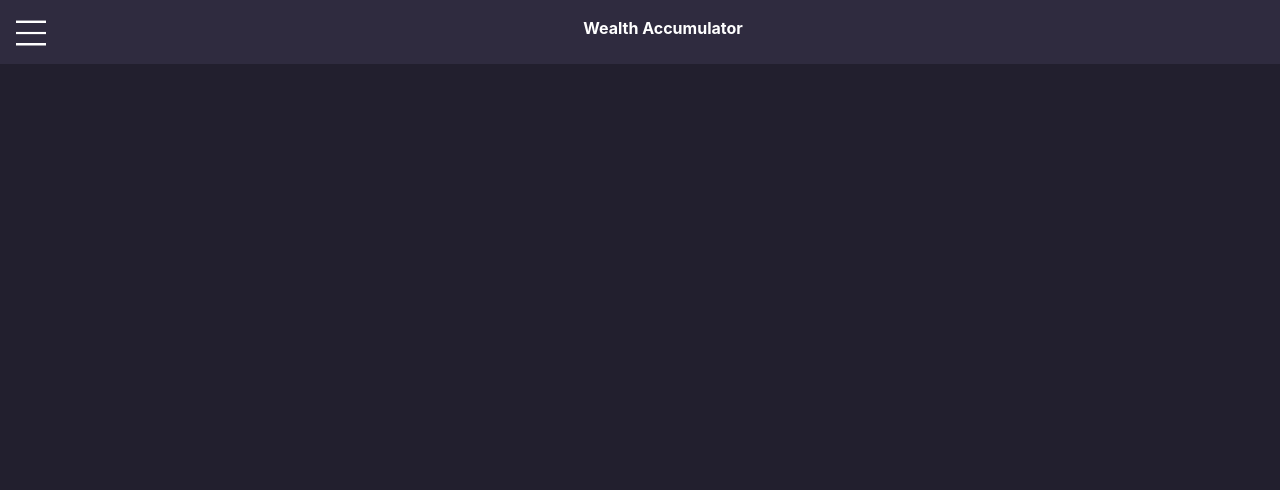
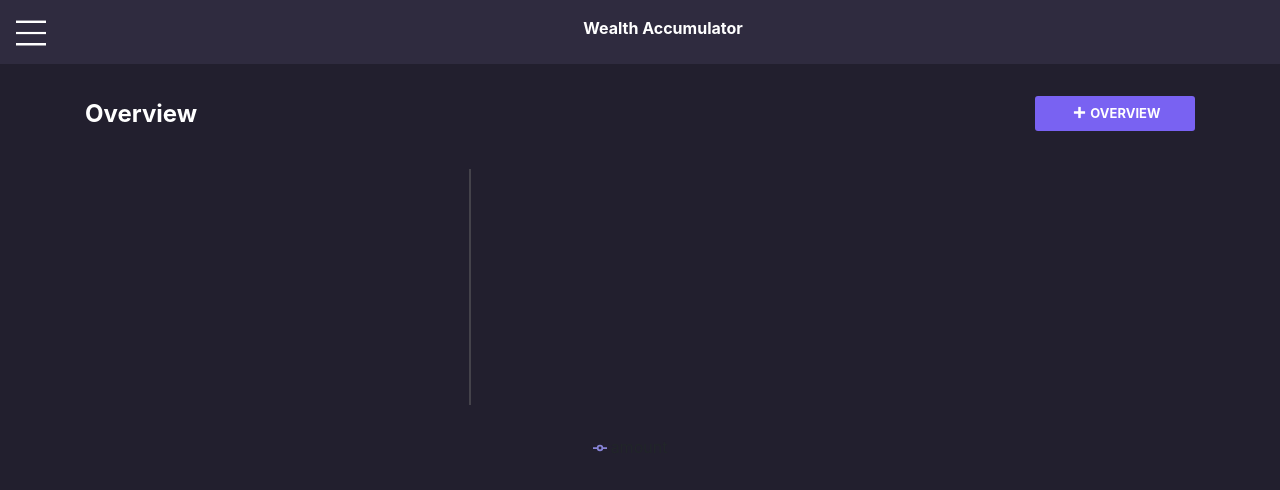
Before and after one commit to gandh99/Wealth-Accumulator, a React (Create React App) app: page /overview in a window 1280 px wide. Shown: the top 490 px of the page. Built offline with nearby package versions, Linux system fonts and the light colour scheme.

Commit message:
Added some preliminary functions to generate chart data based on expenses object submitted

```diff
--- a/package.json
+++ b/package.json
@@ -10,7 +10,8 @@
     "react-bootstrap": "^1.0.0-beta.17",
     "react-dom": "^16.13.0",
     "react-router-dom": "^5.1.2",
-    "react-scripts": "3.4.0"
+    "react-scripts": "3.4.0",
+    "recharts": "^1.8.5"
   },
   "scripts": {
     "start": "react-scripts start",
--- a/src/App.js
+++ b/src/App.js
@@ -34,7 +34,9 @@ class App extends Component {
           />
           <Switch>
             <Route path="/overview">
-              <Overview />
+              <Overview
+                expenses={this.state.expenses}
+              />
             </Route>
             <Route path="/expenses">
               <Expenses
--- a/src/components/Container.js
+++ b/src/components/Container.js
@@ -7,6 +7,7 @@ export default function Container(props) {
             {props.utilityBar}
             {props.modal}
             {props.cardContainer}
+            {props.chartContainer}
         </div>
     )
 }
--- a/src/expenses/Expenses.js
+++ b/src/expenses/Expenses.js
@@ -11,7 +11,6 @@ import AddExpensesModal from './AddExpenseModal'
 
 export default function Expenses(props) {
     const [showModal, setShowModal] = React.useState(false)
-    // const [expenses, setExpenses] = React.useState([])
     const [expenses, setExpenses] = React.useState(props.expenses)
 
     return (
--- /dev/null
+++ b/src/overview/ChartContainer.js
@@ -0,0 +1,61 @@
+import React from 'react'
+import {
+    LineChart, Line, XAxis, YAxis, CartesianGrid, Tooltip, Legend,
+} from 'recharts'
+
+export default function ChartContainer(props) {
+    let data = generateExpenseData(props.expenses)
+    return (
+        <LineChart
+            width={500}
+            height={300}
+            data={data}
+            margin={{
+                top: 5, right: 30, left: 20, bottom: 5,
+            }}
+        >
+            {/* <CartesianGrid strokeDasharray="0 0" /> */}
+            <XAxis dataKey="year" />
+            <YAxis />
+            <Tooltip />
+            <Legend />
+            <Line type="monotone" dataKey="amount" stroke="#8884d8" activeDot={{ r: 8 }} />
+            {/* <Line type="monotone" dataKey="uv" stroke="#82ca9d" /> */}
+        </LineChart>
+    )
+}
+
+function generateExpenseData(expense) {
+    if (!expense || expense.length <= 0) return
+    let testExpense = expense[0]
+    let {
+        expenseAmount, expenseFrequency, expensePercentageChange, expensePercentageChangeFrequency
+    } = testExpense
+
+    // Convert to number
+    expenseAmount = Number(expenseAmount)
+    expensePercentageChange = Number(expensePercentageChange)
+
+    let data = []
+    let years = 10
+    let currentAmount = expenseAmount
+    let numOfExpensesPerYear = convertFrequencyToQuantityPerYear(expenseFrequency)
+    for (let i = 0; i <= years; i++) {
+        data.push({
+            year: i,
+            amount: currentAmount * numOfExpensesPerYear
+        })
+        currentAmount += currentAmount * (expensePercentageChange / 100)
+    }
+
+    return data
+}
+
+function convertFrequencyToQuantityPerYear(frequency) {
+    const frequencyToQuantityPerYear = {
+        month: 12,
+        year: 1
+    }
+
+    return frequencyToQuantityPerYear[frequency]
+}
--- a/src/overview/Overview.js
+++ b/src/overview/Overview.js
@@ -1,12 +1,34 @@
 import React from 'react'
 import { Button } from 'react-bootstrap'
+import Container from '../components/Container'
+import UtilityBar from '../components/UtilityBar'
+import ButtonGroup from '../components/ButtonGroup'
+import AddButton from '../components/AddButton'
+import ChartContainer from './ChartContainer'
 
-export default function Overview() {
+export default function Overview(props) {
     return (
-        <div className='canvas'>
-            <div className='canvas-container'>
-
-            </div>
-        </div>
+        <Container
+            utilityBar={
+                <UtilityBar
+                    pageTitle={'Overview'}
+                    buttonGroup={
+                        <ButtonGroup
+                            button={
+                                <AddButton
+                                    text={'Overview'}
+                                    setShowModal={null}
+                                />
+                            }
+                        />
+                    }
+                />
+            }
+            chartContainer={
+                <ChartContainer
+                    expenses={props.expenses}
+                />
+            }
+        />
     )
 }
```
Also changed, not shown: 1 other file (tests, documents, lock files or other folders).
